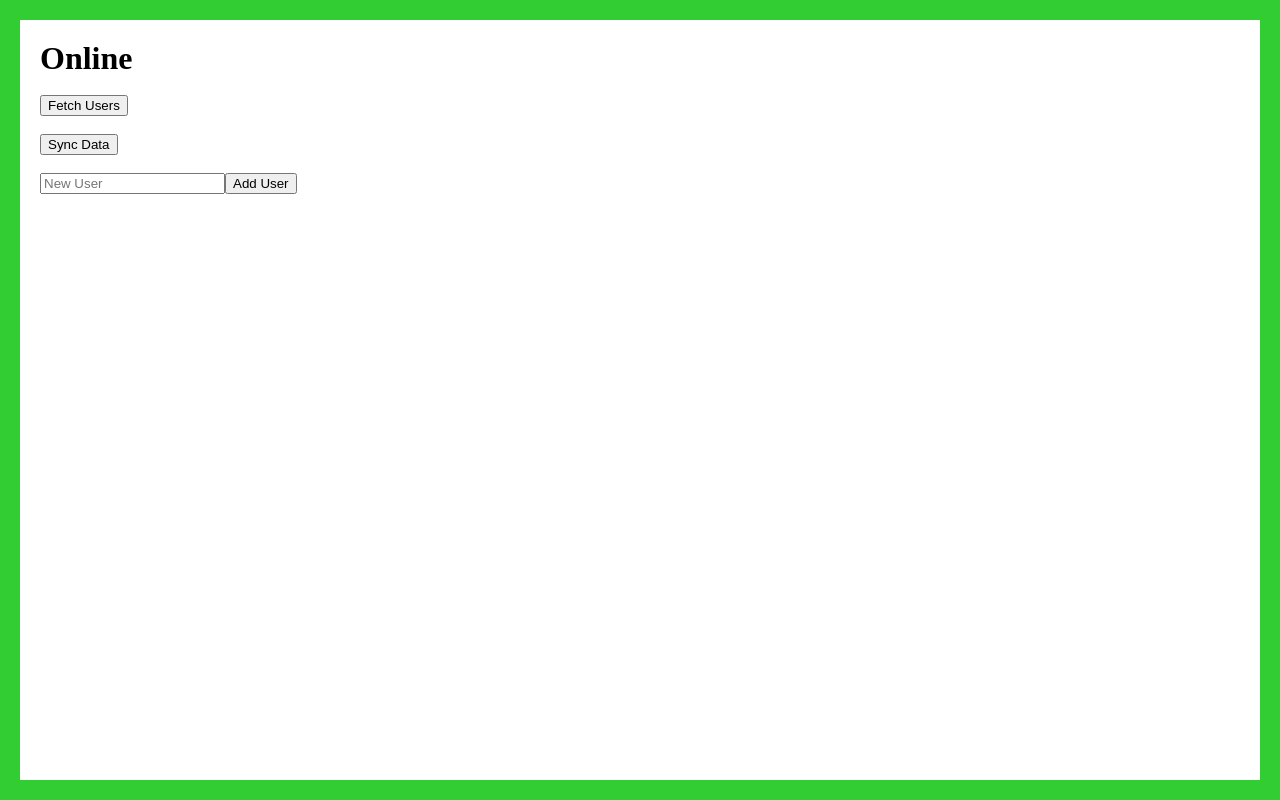
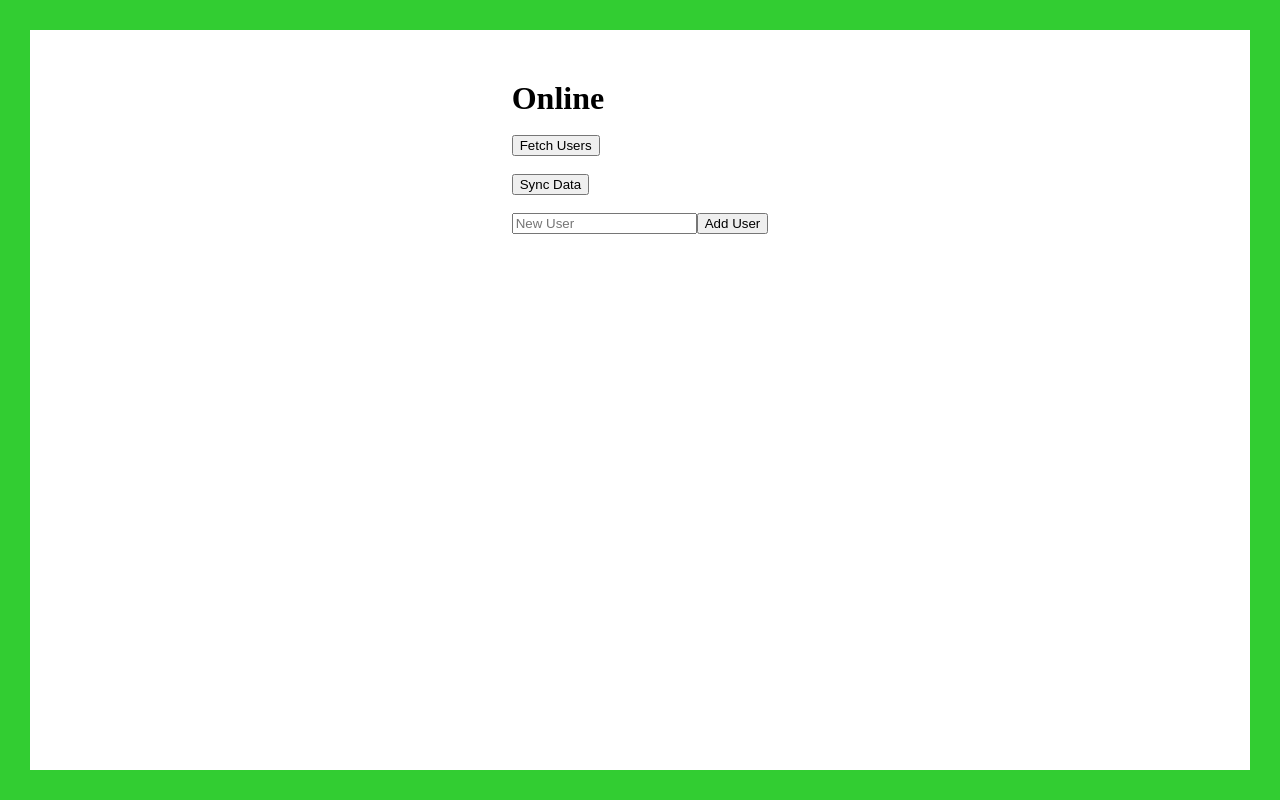
Before and after one commit to kdmaz/pwa-poc, an Angular app: page / in a window 1280 px wide. Built offline with nearby package versions, Linux system fonts and the light colour scheme; what ngx-indexed-db would draw is missing.

Commit message:
adds some small style changes

```diff
--- a/src/app/app.component.html
+++ b/src/app/app.component.html
@@ -2,6 +2,7 @@
   'app--online': isOnline$ | async,
   'app--offline': !(isOnline$ | async)
 }">
+  <div style="margin-top: 30px;">
     <h1>{{ (isOnline$ | async) ? 'Online' : 'Offline' }}</h1>
 
     <br />
@@ -37,3 +38,4 @@
       </ul>
     </div>
   </div>
+</div>
--- a/src/app/app.component.scss
+++ b/src/app/app.component.scss
@@ -2,12 +2,14 @@
   height: 100vh;
   width: 100vw;
   padding: 20px;
+  display: flex;
+  justify-content: center;
 
   &--online {
-    border: 20px solid limegreen;
+    border: 30px solid limegreen;
   }
 
   &--offline {
-    border: 20px solid red;
+    border: 30px solid red;
   }
 }
--- a/src/styles.scss
+++ b/src/styles.scss
@@ -19,3 +19,7 @@ h5,
 h6 {
   margin: 0;
 }
+
+ul {
+  list-style: none;
+}
```
Lines whose indentation alone changed are shown as unchanged.
